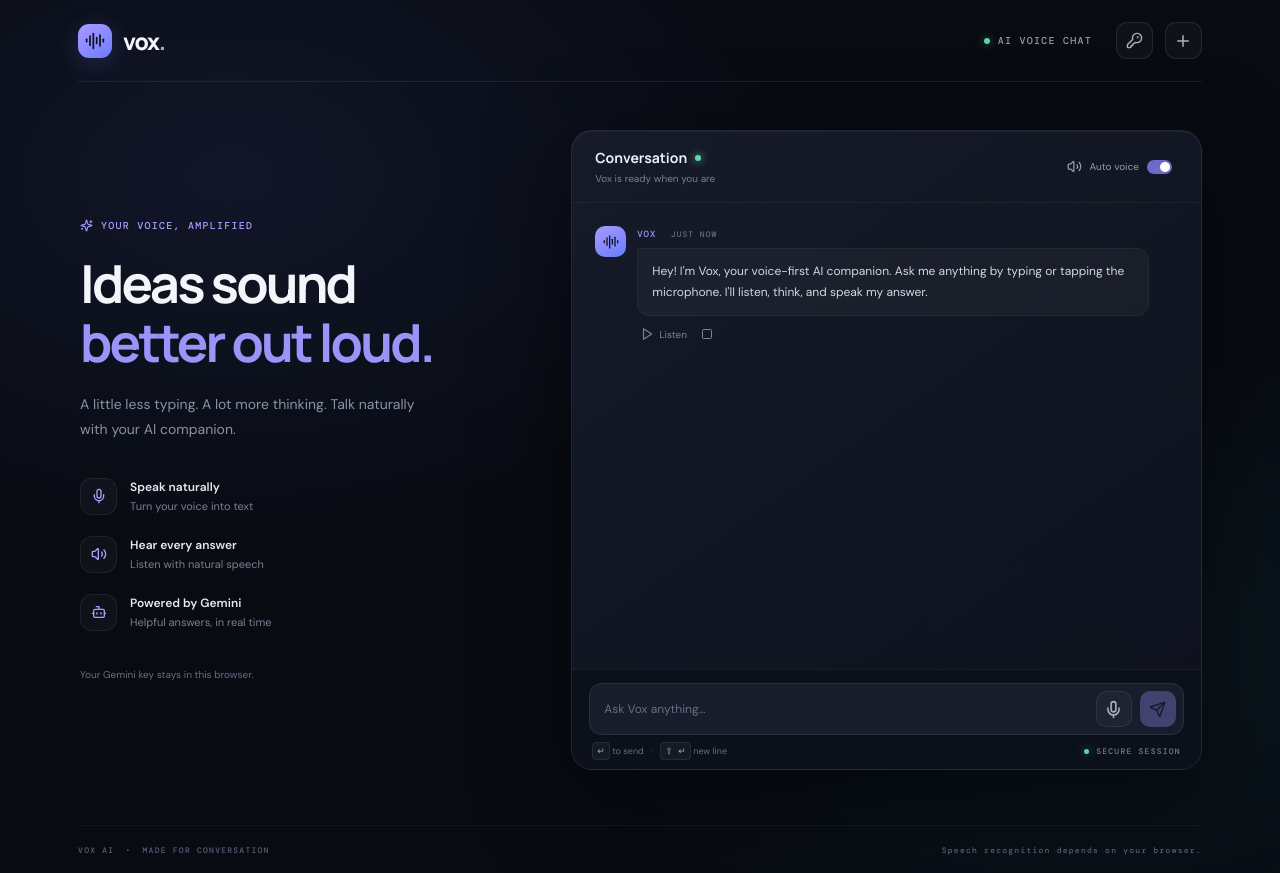
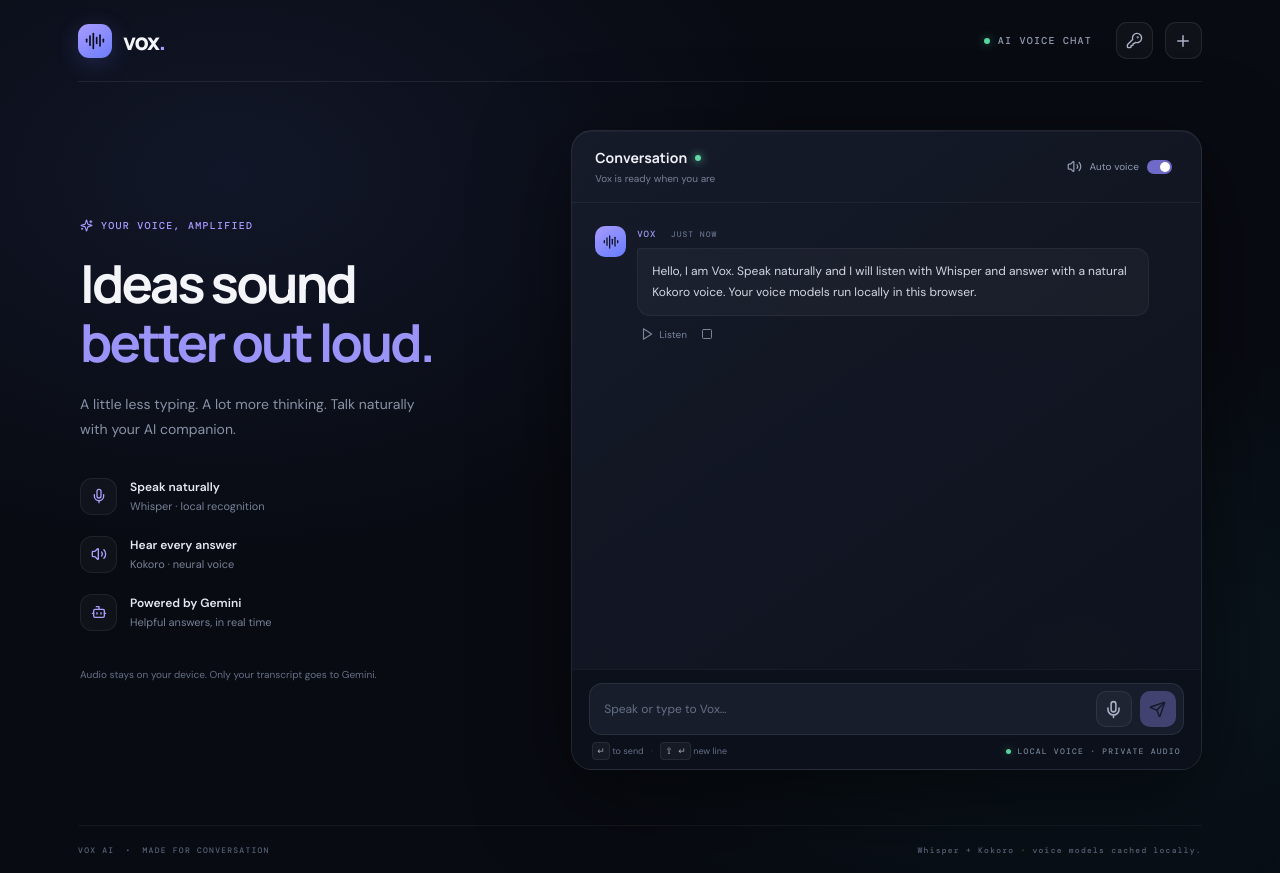
Before and after one commit to pranjal2410719/ai-voice-chatbot, a React (Vite) app: page / in a window 1280 px wide. Built offline with nearby package versions, Linux system fonts and the light colour scheme.

Commit message:
feat: add Whisper and Kokoro voice controls to Vox

```diff
--- a/src/App.tsx
+++ b/src/App.tsx
@@ -3,10 +3,11 @@ import { synthesizeSpeech, transcribeRecording } from "./voice";
 import { AudioLines, Bot, Check, KeyRound, Mic, MicOff, Pause, Play, Plus, Send, Settings2, Sparkles, Square, Volume2, VolumeX, X, LoaderCircle } from "lucide-react";
 
 type Message = { id: number; role: "user" | "assistant"; text: string; time: string };
-const welcome: Message = { id: 1, role: "assistant", text: "Hey! I'm Vox, your voice-first AI companion. Ask me anything by typing or tapping the microphone. I'll listen, think, and speak my answer.", time: "JUST NOW" };
+const welcome: Message = { id: 1, role: "assistant", text: "Hello, I am Vox. Speak naturally and I will listen with Whisper and answer with a natural Kokoro voice. Your voice models run locally in this browser.", time: "JUST NOW" };
+const kokoroVoices=[{id:"af_heart",label:"Heart · American female"},{id:"af_bella",label:"Bella · American female"},{id:"af_nova",label:"Nova · American female"},{id:"am_michael",label:"Michael · American male"},{id:"am_fenrir",label:"Fenrir · American male"},{id:"bf_emma",label:"Emma · British female"}];
 
 export default function App() {
- const [messages,setMessages]=useState<Message[]>([welcome]), [input,setInput]=useState(""), [listening,setListening]=useState(false), [transcribing,setTranscribing]=useState(false), [thinking,setThinking]=useState(false), [speakingId,setSpeakingId]=useState<number|null>(null), [paused,setPaused]=useState(false), [autoSpeak,setAutoSpeak]=useState(true), [showSettings,setShowSettings]=useState(false), [apiKey,setApiKey]=useState(()=>localStorage.getItem("vox_gemini_key")||""), [draftKey,setDraftKey]=useState(apiKey), [interim,setInterim]=useState(""), [error,setError]=useState(""), [voice,setVoice]=useState("af_heart"), [voiceStatus,setVoiceStatus]=useState("");
+ const [messages,setMessages]=useState<Message[]>([welcome]), [input,setInput]=useState(""), [listening,setListening]=useState(false), [transcribing,setTranscribing]=useState(false), [thinking,setThinking]=useState(false), [speakingId,setSpeakingId]=useState<number|null>(null), [paused,setPaused]=useState(false), [autoSpeak,setAutoSpeak]=useState(true), [showSettings,setShowSettings]=useState(false), [apiKey,setApiKey]=useState(()=>localStorage.getItem("vox_gemini_key")||""), [draftKey,setDraftKey]=useState(apiKey), [error,setError]=useState(""), [voice,setVoice]=useState("af_heart"), [voiceStatus,setVoiceStatus]=useState("");
  const recorderRef=useRef<MediaRecorder|null>(null); const audioRef=useRef<HTMLAudioElement|null>(null); const bottom=useRef<HTMLDivElement>(null); const interactionId=useRef<string|null>(null);
  useEffect(()=>{bottom.current?.scrollIntoView({behavior:"smooth"})},[messages,thinking]);
  useEffect(()=>()=>{recorderRef.current?.stream.getTracks().forEach(t=>t.stop());audioRef.current?.pause()},[]);
@@ -20,12 +21,12 @@ export default function App() {
 
  return <main className="app-shell">
   <header className="topbar"><a className="brand" href="#"><span className="brand-icon"><AudioLines size={20}/></span><span>vox<span className="brand-dot">.</span></span></a><div className="top-actions"><span className="status"><i/> AI VOICE CHAT</span><button className="icon-btn" title="API key settings" onClick={()=>{setDraftKey(apiKey);setShowSettings(true)}}><KeyRound size={17}/></button><button className="icon-btn" title="New chat" onClick={newChat}><Plus size={18}/></button></div></header>
-  <section className="workspace"><aside className="intro"><div className="eyebrow"><Sparkles size={13}/> YOUR VOICE, AMPLIFIED</div><h1>Ideas sound<br/><span>better out loud.</span></h1><p>A little less typing. A lot more thinking. Talk naturally with your AI companion.</p><div className="feature-list"><div><span className="feature-icon"><Mic size={16}/></span><span><b>Speak naturally</b><small>Turn your voice into text</small></span></div><div><span className="feature-icon"><Volume2 size={16}/></span><span><b>Hear every answer</b><small>Listen with natural speech</small></span></div><div><span className="feature-icon"><Bot size={16}/></span><span><b>Powered by Gemini</b><small>Helpful answers, in real time</small></span></div></div><div className="privacy-note">Your Gemini key stays in this browser.</div></aside>
+  <section className="workspace"><aside className="intro"><div className="eyebrow"><Sparkles size={13}/> YOUR VOICE, AMPLIFIED</div><h1>Ideas sound<br/><span>better out loud.</span></h1><p>A little less typing. A lot more thinking. Talk naturally with your AI companion.</p><div className="feature-list"><div><span className="feature-icon"><Mic size={16}/></span><span><b>Speak naturally</b><small>Whisper · local recognition</small></span></div><div><span className="feature-icon"><Volume2 size={16}/></span><span><b>Hear every answer</b><small>Kokoro · neural voice</small></span></div><div><span className="feature-icon"><Bot size={16}/></span><span><b>Powered by Gemini</b><small>Helpful answers, in real time</small></span></div></div><div className="privacy-note">Audio stays on your device. Only your transcript goes to Gemini.</div></aside>
   <section className="chat-panel"><div className="chat-head"><div><div className="chat-title">Conversation <span className="live-dot"/></div><div className="chat-subtitle">Vox is ready when you are</div></div><button className="auto-speak" onClick={()=>setAutoSpeak(v=>!v)}>{autoSpeak?<Volume2 size={15}/>:<VolumeX size={15}/>}<span>Auto voice</span><i className={autoSpeak?"switch on":"switch"}/></button></div>
-  <div className="messages">{messages.map(m=><article key={m.id} className={"message "+m.role}><div className="avatar">{m.role==="assistant"?<AudioLines size={16}/>:"Y"}</div><div className="bubble-wrap"><div className="bubble-meta">{m.role==="assistant"?"VOX":"YOU"} <span>{m.time}</span></div><div className="bubble">{m.text}</div>{m.role==="assistant"&&<div className="message-tools"><button onClick={()=>speakingId===m.id?togglePause():speak(m.text,m.id)}>{speakingId===m.id&&!paused?<Pause size={14}/>:<Play size={14}/>}<span>{speakingId===m.id&&!paused?"Pause":"Listen"}</span></button><button onClick={stopSpeaking}><Square size={12}/></button></div>}</div></article>)}{thinking&&<div className="thinking"><span className="avatar"><AudioLines size={16}/></span><div><div className="bubble-meta">VOX IS THINKING</div><div className="typing"><i/><i/><i/></div></div></div>}{listening&&<div className="listening-line"><span className="pulse"/> Listening… {interim}</div>}<div ref={bottom}/></div>
+  <div className="messages">{messages.map(m=><article key={m.id} className={"message "+m.role}><div className="avatar">{m.role==="assistant"?<AudioLines size={16}/>:"Y"}</div><div className="bubble-wrap"><div className="bubble-meta">{m.role==="assistant"?"VOX":"YOU"} <span>{m.time}</span></div><div className="bubble">{m.text}</div>{m.role==="assistant"&&<div className="message-tools"><button onClick={()=>speakingId===m.id?togglePause():speak(m.text,m.id)}>{speakingId===m.id&&!paused?<Pause size={14}/>:<Play size={14}/>}<span>{speakingId===m.id&&!paused?"Pause":"Listen"}</span></button><button onClick={stopSpeaking}><Square size={12}/></button></div>}</div></article>)}{thinking&&<div className="thinking"><span className="avatar"><AudioLines size={16}/></span><div><div className="bubble-meta">VOX IS THINKING</div><div className="typing"><i/><i/><i/></div></div></div>}{listening&&<div className="listening-line"><span className="pulse"/> Recording your voice…</div>}{(transcribing||voiceStatus)&&<div className="listening-line"><LoaderCircle size={13}/> {voiceStatus||"Processing voice…"}</div>}<div ref={bottom}/></div>
   {error&&<div className="error-banner"><span>{error}</span><button onClick={()=>setError("")}><X size={14}/></button></div>}
-  <div className="composer"><div className="input-row"><textarea value={input} onChange={e=>setInput(e.target.value)} onKeyDown={e=>{if(e.key==="Enter"&&!e.shiftKey){e.preventDefault();sendMessage()}}} placeholder="Ask Vox anything…" rows={1}/><button className={"mic-btn "+(listening?"recording":"")} onClick={startListening} title={listening?"Stop listening":"Start voice input"}>{listening?<MicOff size={19}/>:<Mic size={19}/>}</button><button className="send-btn" disabled={!input.trim()||thinking} onClick={()=>sendMessage()}><Send size={17}/></button></div><div className="composer-foot"><span><kbd>↵</kbd> to send <span className="foot-sep">·</span> <kbd>⇧ ↵</kbd> new line</span><span className="secure"><i/> SECURE SESSION</span></div></div></section></section>
-  <footer><span>VOX AI <b>·</b> MADE FOR CONVERSATION</span><span>Speech recognition depends on your browser.</span></footer>
-  {showSettings&&<div className="modal-backdrop" onClick={()=>setShowSettings(false)}><section className="settings-modal" onClick={e=>e.stopPropagation()}><div className="modal-head"><div><span className="modal-icon"><Settings2 size={18}/></span><h2>Voice settings</h2></div><button className="icon-btn" onClick={()=>setShowSettings(false)}><X size={17}/></button></div><label>Gemini API key</label><input type="password" value={draftKey} onChange={e=>setDraftKey(e.target.value)} placeholder="Paste your Google AI Studio key"/><p className="help-text">Stored in this browser and sent directly to Google's Gemini API. <a href="https://aistudio.google.com/app/apikey" target="_blank" rel="noreferrer">Get an API key ↗</a></p><label>Speech voice</label><select value={voice} onChange={e=>setVoice(e.target.value)}><option value="default">Default English voice</option>{voices.map(v=><option key={v.name} value={v.name}>{v.name} ({v.lang})</option>)}</select><div className="modal-actions"><button className="cancel-btn" onClick={()=>setShowSettings(false)}>Cancel</button><button className="save-btn" onClick={saveKey}><Check size={15}/> Save settings</button></div></section></div>}
+  <div className="composer"><div className="input-row"><textarea value={input} onChange={e=>setInput(e.target.value)} onKeyDown={e=>{if(e.key==="Enter"&&!e.shiftKey){e.preventDefault();sendMessage()}}} placeholder="Speak or type to Vox…" rows={1}/><button className={"mic-btn "+(listening?"recording":"")} disabled={transcribing} onClick={startListening} title={listening?"Stop listening":"Start voice input"}>{listening?<MicOff size={19}/>:transcribing?<LoaderCircle size={19}/>:<Mic size={19}/>}</button><button className="send-btn" disabled={!input.trim()||thinking} onClick={()=>sendMessage()}><Send size={17}/></button></div><div className="composer-foot"><span><kbd>↵</kbd> to send <span className="foot-sep">·</span> <kbd>⇧ ↵</kbd> new line</span><span className="secure"><i/> LOCAL VOICE · PRIVATE AUDIO</span></div></div></section></section>
+  <footer><span>VOX AI <b>·</b> MADE FOR CONVERSATION</span><span>Whisper + Kokoro · voice models cached locally.</span></footer>
+  {showSettings&&<div className="modal-backdrop" onClick={()=>setShowSettings(false)}><section className="settings-modal" onClick={e=>e.stopPropagation()}><div className="modal-head"><div><span className="modal-icon"><Settings2 size={18}/></span><h2>Voice settings</h2></div><button className="icon-btn" onClick={()=>setShowSettings(false)}><X size={17}/></button></div><label>Gemini API key</label><input type="password" value={draftKey} onChange={e=>setDraftKey(e.target.value)} placeholder="Paste your Google AI Studio key"/><p className="help-text">Stored in this browser and sent directly to Google's Gemini API. <a href="https://aistudio.google.com/app/apikey" target="_blank" rel="noreferrer">Get an API key ↗</a></p><label>Kokoro voice</label><select value={voice} onChange={e=>setVoice(e.target.value)}>{kokoroVoices.map(v=><option key={v.id} value={v.id}>{v.label}</option>)}</select><p className="help-text">Kokoro generates speech locally. Model files download once and are cached by your browser.</p><div className="modal-actions"><button className="cancel-btn" onClick={()=>setShowSettings(false)}>Cancel</button><button className="save-btn" onClick={saveKey}><Check size={15}/> Save settings</button></div></section></div>}
  </main>
 }
```
